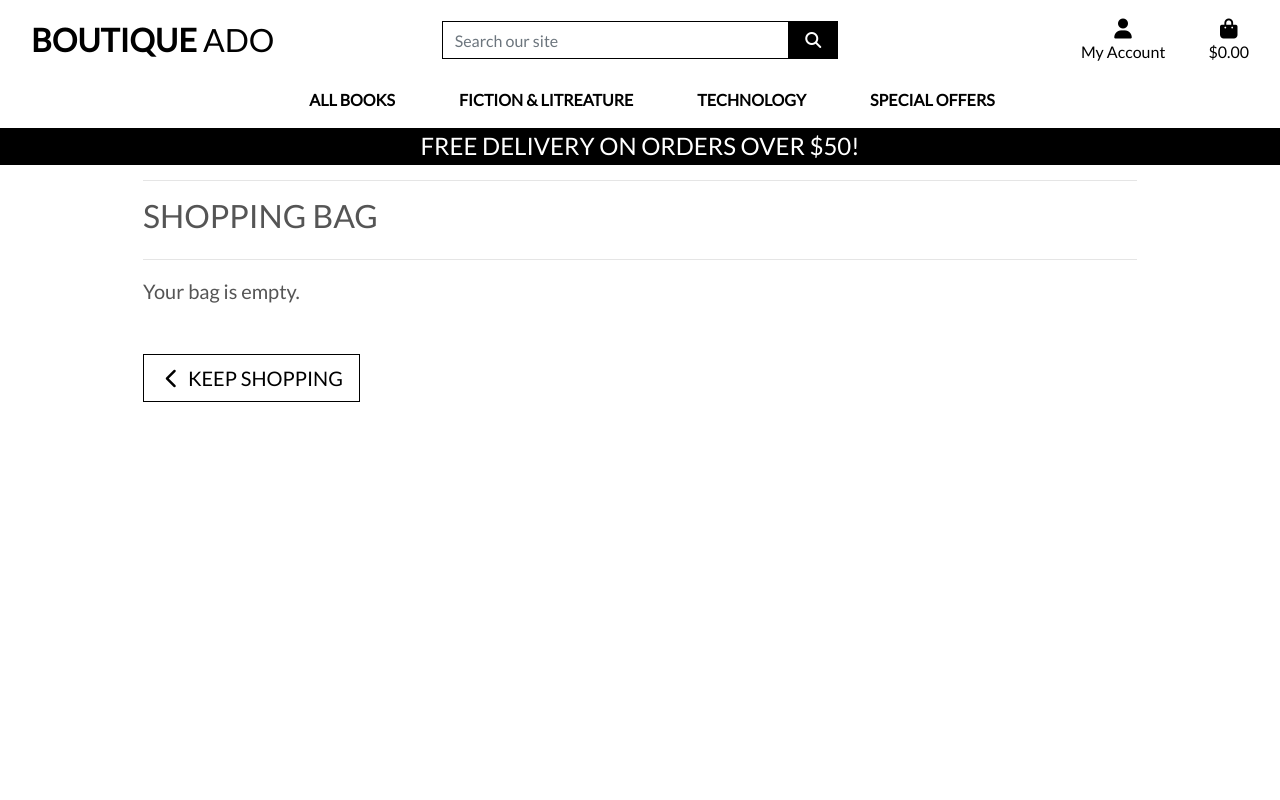
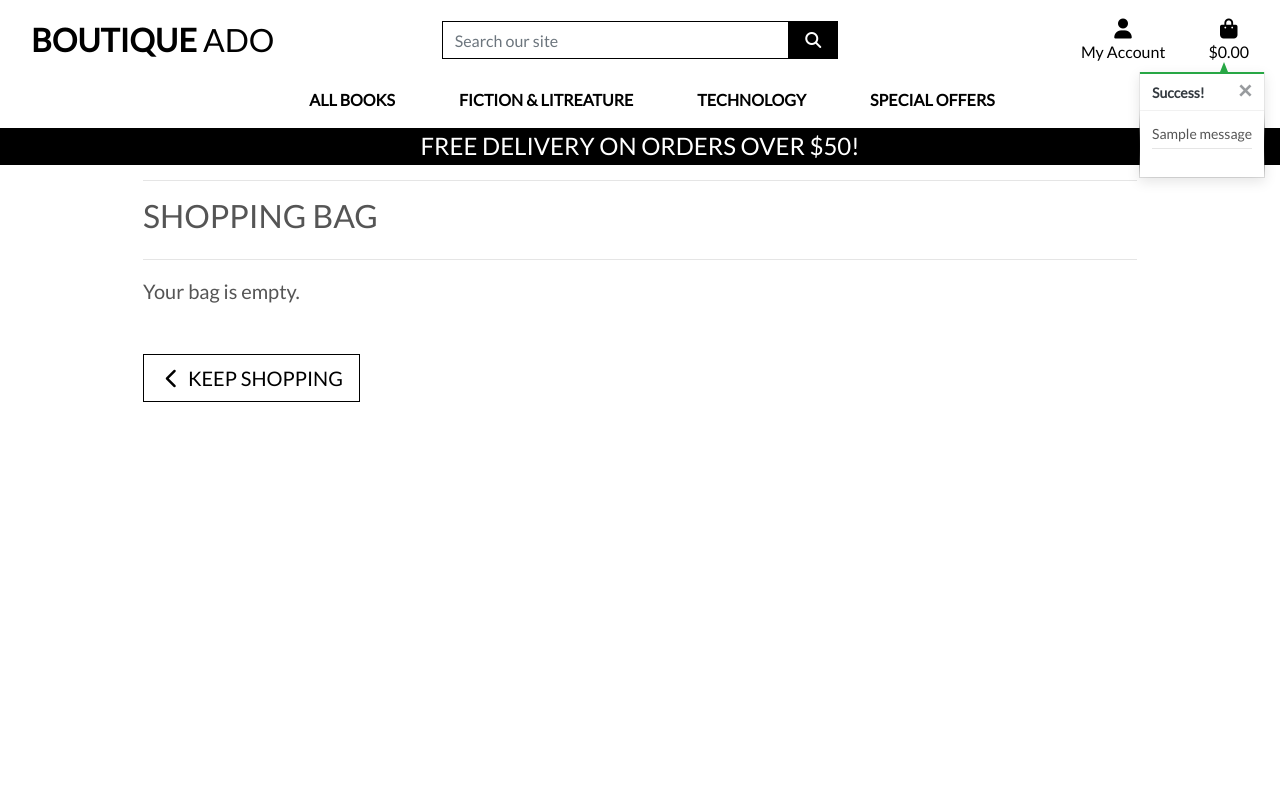
Before and after one commit to swaroopdebora/djangoBookOnlineshopping, a Django app: page /bag/ in a window 1280 px wide. Run offline with Django 3.2, Linux system fonts and the light colour scheme; tables that the repository leaves empty hold one stand-in row (values such as "Sample post"); one stand-in notice (Sample message) is shown; some libraries are stand-ins or nearby versions.

Commit message:
added previrew to shopping bag

```diff
--- a/bag/views.py
+++ b/bag/views.py
@@ -1,4 +1,7 @@
-from django.shortcuts import render, redirect, reverse, HttpResponse
+from django.shortcuts import render, redirect, reverse, HttpResponse, get_object_or_404
+from django.contrib import messages
+
+from books.models import Book
 
 # Create your views here.
 
@@ -10,6 +13,7 @@ def view_bag(request):
 def add_to_bag(request, item_id):
     """ Add a quantity of the specified book to the shopping bag """
 
+    book = get_object_or_404(Book, pk=item_id)
     quantity = int(request.POST.get('quantity'))
     redirect_url = request.POST.get('redirect_url')
     size = None
@@ -21,15 +25,20 @@ def add_to_bag(request, item_id):
         if item_id in list(bag.keys()):
             if size in bag[item_id]['items_by_size'].keys():
                 bag[item_id]['items_by_size'][size] += quantity
+                messages.success(request, f'Updated size {size.upper()} {book.name} quantity to {bag[item_id]["items_by_size"][size]}')
             else:
                 bag[item_id]['items_by_size'][size] = quantity
+                messages.success(request, f'Added size {size.upper()} {book.name} to your bag')
         else:
             bag[item_id] = {'items_by_size': {size: quantity}}
+            messages.success(request, f'Added size {size.upper()} {book.name} to your bag')
     else:
         if item_id in list(bag.keys()):
             bag[item_id] += quantity
+            messages.success(request, f'Updated {book.name} quantity to {bag[item_id]}')
         else:
             bag[item_id] = quantity
+            messages.success(request, f'Added {book.name} to your bag')
 
     request.session['bag'] = bag
     return redirect(redirect_url)
@@ -38,6 +47,7 @@ def add_to_bag(request, item_id):
 def adjust_bag(request, item_id):
     """Adjust the quantity of the specified book to the specified amount"""
 
+    book = get_object_or_404(Book, pk=item_id)
     quantity = int(request.POST.get('quantity'))
     size = None
     if 'book_size' in request.POST:
@@ -47,15 +57,19 @@ def adjust_bag(request, item_id):
     if size:
         if quantity > 0:
             bag[item_id]['items_by_size'][size] = quantity
+            messages.success(request, f'Updated size {size.upper()} {book.name} quantity to {bag[item_id]["items_by_size"][size]}')
         else:
             del bag[item_id]['items_by_size'][size]
             if not bag[item_id]['items_by_size']:
                 bag.pop(item_id)
+            messages.success(request, f'Removed size {size.upper()} {book.name} from your bag')
     else:
         if quantity > 0:
             bag[item_id] = quantity
+            messages.success(request, f'Updated {book.name} quantity to {bag[item_id]}')
         else:
             bag.pop(item_id)
+            messages.success(request, f'Removed {book.name} from your bag')
 
     request.session['bag'] = bag
     return redirect(reverse('view_bag'))
@@ -65,6 +79,7 @@ def remove_from_bag(request, item_id):
     """Remove the item from the shopping bag"""
 
     try:
+        book = get_object_or_404(Book, pk=item_id)
         size = None
         if 'book_size' in request.POST:
             size = request.POST['book_size']
@@ -74,11 +89,14 @@ def remove_from_bag(request, item_id):
             del bag[item_id]['items_by_size'][size]
             if not bag[item_id]['items_by_size']:
                 bag.pop(item_id)
+            messages.success(request, f'Removed size {size.upper()} {book.name} from your bag')
         else:
             bag.pop(item_id)
+            messages.success(request, f'Removed {book.name} from your bag')
 
         request.session['bag'] = bag
         return HttpResponse(status=200)
 
     except Exception as e:
+        messages.error(request, f'Error removing item: {e}')
         return HttpResponse(status=500)
--- a/static/css/base.css
+++ b/static/css/base.css
@@ -102,6 +102,74 @@ a.category-badge > span.badge:hover {
     cursor: pointer;
 }
 
+/* ------------------------------- bootstrap toasts */
+
+.message-container {
+    position: fixed;
+    top: 72px;
+    right: 15px;
+    z-index: 99999999999;
+}
+
+.custom-toast {
+    overflow: visible;
+}
+
+.toast-capper {
+    height: 2px;
+}
+
+/* from CSS-tricks.com: https://css-tricks.com/snippets/css/css-triangle/ */
+.arrow-up {
+    width: 0;
+    height: 0;
+    border-left: 4px solid transparent;
+    border-right: 4px solid transparent;
+    border-bottom: 10px solid black;
+    position: absolute;
+    top: -10px;
+    right: 36px;
+}
+
+/* Convenience classes - colors copied from Bootstrap */
+.arrow-primary {
+    border-bottom-color: #007bff !important;
+}
+
+.arrow-secondary {
+    border-bottom-color: #6c757d !important;
+}
+
+.arrow-success {
+    border-bottom-color: #28a745 !important;
+}
+
+.arrow-danger {
+    border-bottom-color: #dc3545 !important;
+}
+
+.arrow-warning {
+    border-bottom-color: #ffc107 !important;
+}
+
+.arrow-info {
+    border-bottom-color: #17a2b8 !important;
+}
+
+.arrow-light {
+    border-bottom-color: #f8f9fa !important;
+}
+
+.arrow-dark {
+    border-bottom-color: #343a40 !important;
+}
+
+.bag-notification-wrapper {
+    height: 100px;
+    overflow-x: hidden;
+    overflow-y: auto;
+}
+
 /* -------------------------------- Media Queries */
 
 /* Slightly larger container on xl screens */
--- a/templates/base.html
+++ b/templates/base.html
@@ -23,7 +23,7 @@
     {% endblock %}
 
     {% block corejs %}
-        <script src="https://kit.fontawesome.com/63b0c74548.js" crossorigin="anonymous"></script>
+        <script src="https://kit.fontawesome.com/e9c73d7092.js" crossorigin="anonymous"></script>
         <script src="https://code.jquery.com/jquery-3.4.1.min.js" integrity="sha256-CSXorXvZcTkaix6Yvo6HppcZGetbYMGWSFlBw8HfCJo=" crossorigin="anonymous"></script>
         <script src="https://cdn.jsdelivr.net/npm/popper.js@1.16.0/dist/umd/popper.min.js" integrity="sha384-Q6E9RHvbIyZFJoft+2mJbHaEWldlvI9IOYy5n3zV9zzTtmI3UksdQRVvoxMfooAo" crossorigin="anonymous"></script>
         <script src="https://stackpath.bootstrapcdn.com/bootstrap/4.4.1/js/bootstrap.min.js" integrity="sha384-wfSDF2E50Y2D1uUdj0O3uMBJnjuUD4Ih7YwaYd1iqfktj0Uod8GCExl3Og8ifwB6" crossorigin="anonymous"></script>
@@ -33,9 +33,8 @@
     {% endblock %}
 
     <title>Boutique Ado {% block extra_title %}{% endblock %}</title>
-
   </head>
-<body>
+  <body>
     <header class="container-fluid fixed-top">
         <div id="topnav" class="row bg-white pt-lg-2 d-none d-lg-flex">
             <div class="col-12 col-lg-4 my-auto py-1 py-lg-0 text-center text-lg-left">
@@ -113,7 +112,21 @@
     </header>
 
     {% if messages %}
-        <div class="message-container"></div>
+        <div class="message-container">
+            {% for message in messages %}
+                {% with message.level as level %}
+                    {% if level == 40 %}
+                        {% include 'includes/toasts/toast_error.html' %}
+                    {% elif level == 30 %}
+                        {% include 'includes/toasts/toast_warning.html' %}
+                    {% elif level == 25 %}
+                        {% include 'includes/toasts/toast_success.html' %}
+                    {% else %}
+                        {% include 'includes/toasts/toast_info.html' %}
+                    {% endif %}
+                {% endwith %}
+            {% endfor %}
+        </div>
     {% endif %}
 
     {% block page_header %}
@@ -123,6 +136,9 @@
     {% endblock %}
 
     {% block postloadjs %}
+    <script type="text/javascript">
+        $('.toast').toast('show');
+    </script>
     {% endblock %}
 
 
--- /dev/null
+++ b/templates/includes/toasts/toast_success.html
@@ -0,0 +1,54 @@
+<div class="toast custom-toast rounded-0 border-top-0" data-autohide="false">
+    <div class="arrow-up arrow-success"></div>
+    <div class="w-100 toast-capper bg-success"></div>
+    <div class="toast-header bg-white text-dark">
+        <strong class="mr-auto">Success!</strong>
+        <button type="button" class="ml-2 mb-1 close text-dark" data-dismiss="toast" aria-label="Close">
+            <span aria-hidden="true">&times;</span>
+        </button>
+    </div>
+    <div class="toast-body bg-white">
+        <div class="row">
+            <div class="col">
+                {{ message }}
+                <hr class="mt-1 mb-3">
+            </div>
+        </div>
+        {% if grand_total %}
+            <p class="logo-font bg-white text-black py-1">Your Bag ({{ book_count }})</p>
+            <div class="bag-notification-wrapper">
+                {% for item in bag_items %}
+                    <div class="row">
+                        <div class="col-3 my-1">
+                            <img class="w-100" src="{{ item.book.image.url }}">
+                        </div>
+                        <div class="col-9">
+                            <p class="my-0"><strong>{{ item.book.name }}</strong></p>
+                            <p class="my-0 small">Size: {% if item.book.has_sizes %}{{ item.size|upper }}{% else %}N/A{% endif %}</p>
+                            <p class="my-0 small text-muted">Qty: {{ item.quantity }}</p>
+                        </div>
+                    </div>
+                {% endfor %}
+            </div>
+            <div class="row">
+                <div class="col">
+                    <strong><p class="mt-3 mb-1 text-black">
+                        Total{% if free_delivery_delta > 0 %} (Exc. delivery){% endif %}:
+                        <span class="float-right">${{ total|floatformat:2 }}</span>
+                    </p></strong>
+                    {% if free_delivery_delta > 0 %}
+                        <p class="mb-0 p-2 bg-warning shadow-sm text-black text-center">
+                            Spend <strong>${{ free_delivery_delta }}</strong> more to get free next day delivery!
+                        </p>
+                    {% endif %}
+                    <a href="{% url 'view_bag' %}" class="btn btn-black btn-block rounded-0">
+                        <span class="text-uppercase">Go To Secure Checkout</span>
+                        <span class="icon">
+                            <i class="fas fa-lock"></i>
+                        </span>
+                    </a>
+                </div>
+            </div>
+        {% endif %}
+    </div>
+</div>
```
Also changed, not shown: online_book/settings.py (+14 -13 lines), templates/includes/toasts/toast_error.html (added, +13 -0 lines), templates/includes/toasts/toast_info.html (added, +13 -0 lines), templates/includes/toasts/toast_warning.html (added, +13 -0 lines).
